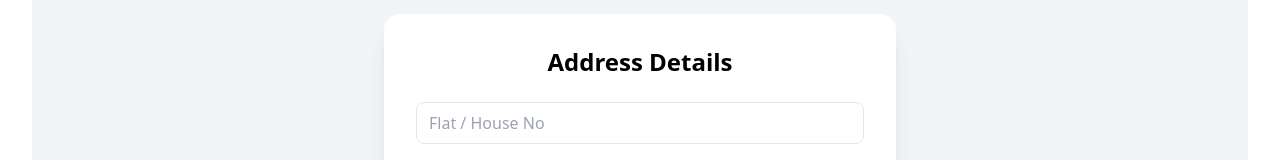
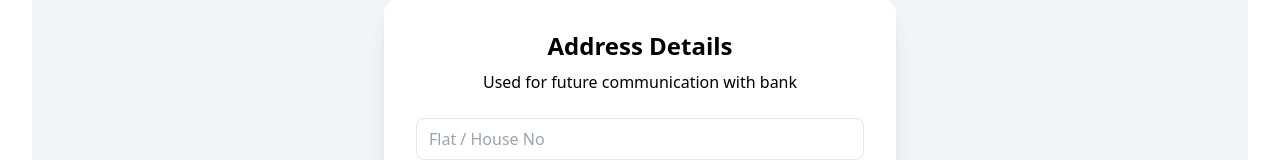
Before and after one commit to Sahasragoud/net-banking-application-dev, a React (Vite) app in the folder frontend/optima-net-app/: page /address-details in a window 1280 px wide. Shown: the part 256-416 px from the top of the page. Built offline with nearby package versions, Linux system fonts and the light colour scheme; the HTML template or start-up script is replaced by a standard one.

Commit message:
Updated address details

```diff
--- a/frontend/optima-net-app/src/account-open-pages/AddressDetailsPage.tsx
+++ b/frontend/optima-net-app/src/account-open-pages/AddressDetailsPage.tsx
@@ -33,10 +33,12 @@ const AddressDetailsPage: React.FC = () => {
   return (
     <div className="min-h-screen flex items-center justify-center bg-gray-100 px-4">
       <div className="w-full max-w-lg bg-white rounded-2xl shadow-xl p-8">
-        <h2 className="text-2xl font-semibold text-center mb-6">
+        <h2 className="text-2xl font-semibold text-center mb-2">
           Address Details
         </h2>
-
+        <p className="font-small text-center mb-6">
+          Used for future communication with bank
+        </p>
         <form onSubmit={handleSubmit} className="space-y-4">
 
           <input
```
